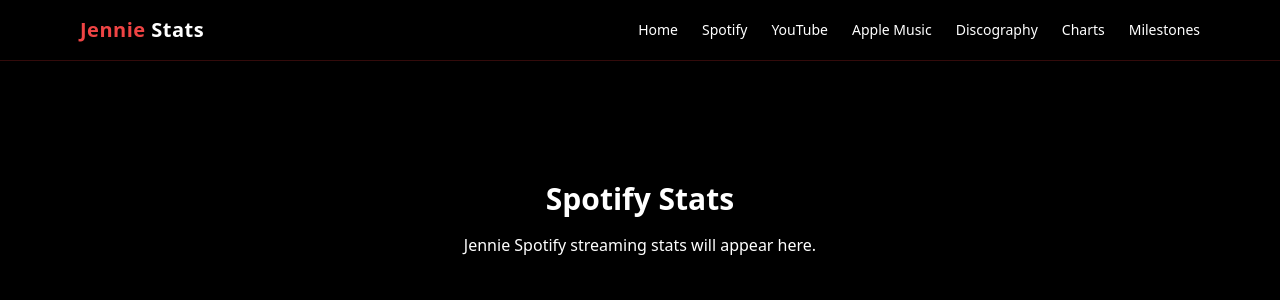
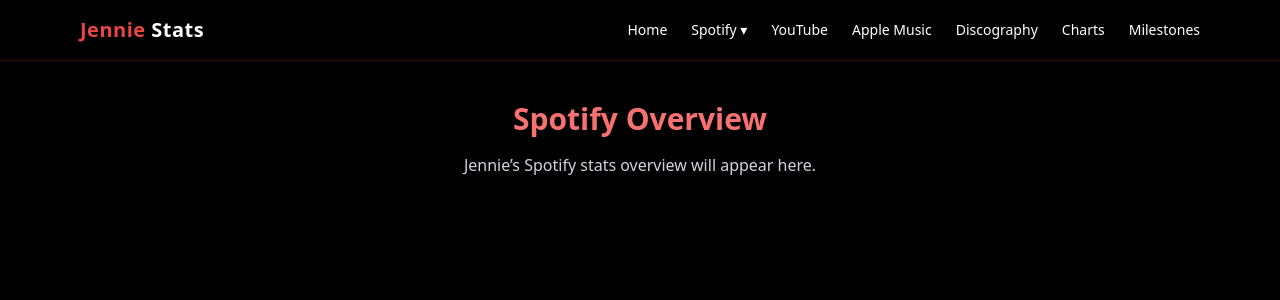
Before and after one commit to starjen16/jennie-stats, a Next.js app: page /spotify in a window 1280 px wide. Shown: the top 300 px of the page. Built offline with nearby package versions, Linux system fonts and the light colour scheme.

Commit message:
Add Spotify pages + dropdown menu

```diff
--- a/app/layout.tsx
+++ b/app/layout.tsx
@@ -1,6 +1,6 @@
 import "./globals.css";
 import type { Metadata } from "next";
-import Link from "next/link";   // ✅ IMPORTANT
+import Link from "next/link";
 
 export const metadata: Metadata = {
   title: "Jennie Stats",
@@ -21,8 +21,43 @@ export default function RootLayout({ children }: { children: React.ReactNode })
 
             {/* NAVIGATION */}
             <nav className="flex gap-6 text-sm">
+
               <Link href="/" className="hover:text-red-400">Home</Link>
-              <Link href="/spotify" className="hover:text-red-400">Spotify</Link>
+
+              {/* ⭐ SPOTIFY DROPDOWN ⭐ */}
+              <div className="relative group">
+                <button className="hover:text-red-400 transition flex items-center gap-1">
+                  Spotify ▾
+                </button>
+
+                <div className="
+                  absolute hidden group-hover:block
+                  bg-black/90 border border-red-700/40
+                  rounded-xl shadow-xl p-3 w-44 mt-2 z-50
+                ">
+                  <Link href="/spotify" className="block px-2 py-1 rounded hover:bg-red-600/20">
+                    Overview
+                  </Link>
+
+                  <Link href="/spotify/charts" className="block px-2 py-1 rounded hover:bg-red-600/20">
+                    Charts
+                  </Link>
+
+                  <Link href="/spotify/tracks" className="block px-2 py-1 rounded hover:bg-red-600/20">
+                    Track Streams
+                  </Link>
+
+                  <Link href="/spotify/albums" className="block px-2 py-1 rounded hover:bg-red-600/20">
+                    Album Streams
+                  </Link>
+
+                  <Link href="/spotify/artist" className="block px-2 py-1 rounded hover:bg-red-600/20">
+                    Jennie Artist Stats
+                  </Link>
+                </div>
+              </div>
+
+              {/* OTHER MENUS */}
               <Link href="/youtube" className="hover:text-red-400">YouTube</Link>
               <Link href="/apple" className="hover:text-red-400">Apple Music</Link>
               <Link href="/discography" className="hover:text-red-400">Discography</Link>
--- /dev/null
+++ b/app/spotify/albums/page.tsx
@@ -0,0 +1,10 @@
+export default function SpotifyAlbums() {
+  return (
+    <div className="text-center">
+      <h1 className="text-3xl font-bold mb-4 text-red-400">Album Streams</h1>
+      <p className="text-gray-300">
+        All Jennie albums and their streaming stats will appear here.
+      </p>
+    </div>
+  );
+}
--- /dev/null
+++ b/app/spotify/artist/page.tsx
@@ -0,0 +1,10 @@
+export default function SpotifyArtistStats() {
+  return (
+    <div className="text-center">
+      <h1 className="text-3xl font-bold mb-4 text-red-400">Jennie Artist Stats</h1>
+      <p className="text-gray-300">
+        Jennie global artist streaming statistics will appear here.
+      </p>
+    </div>
+  );
+}
--- /dev/null
+++ b/app/spotify/charts/page.tsx
@@ -0,0 +1,10 @@
+export default function SpotifyCharts() {
+  return (
+    <div className="text-center">
+      <h1 className="text-3xl font-bold mb-4 text-red-400">Spotify Charts</h1>
+      <p className="text-gray-300">
+        Charts data (Daily, Weekly, Monthly) will appear here.
+      </p>
+    </div>
+  );
+}
--- a/app/spotify/page.tsx
+++ b/app/spotify/page.tsx
@@ -1,8 +1,10 @@
-export default function SpotifyPage() {
+export default function SpotifyOverview() {
   return (
-    <div className="text-white text-center mt-20">
-      <h1 className="text-3xl font-bold">Spotify Stats</h1>
-      <p className="mt-4">Jennie Spotify streaming stats will appear here.</p>
+    <div className="text-center">
+      <h1 className="text-3xl font-bold mb-4 text-red-400">Spotify Overview</h1>
+      <p className="text-gray-300">
+        Jennie’s Spotify stats overview will appear here.
+      </p>
     </div>
   );
 }
--- /dev/null
+++ b/app/spotify/tracks/page.tsx
@@ -0,0 +1,10 @@
+export default function SpotifyTracks() {
+  return (
+    <div className="text-center">
+      <h1 className="text-3xl font-bold mb-4 text-red-400">Track Streams</h1>
+      <p className="text-gray-300">
+        All Jennie track streaming numbers will appear here.
+      </p>
+    </div>
+  );
+}
```
